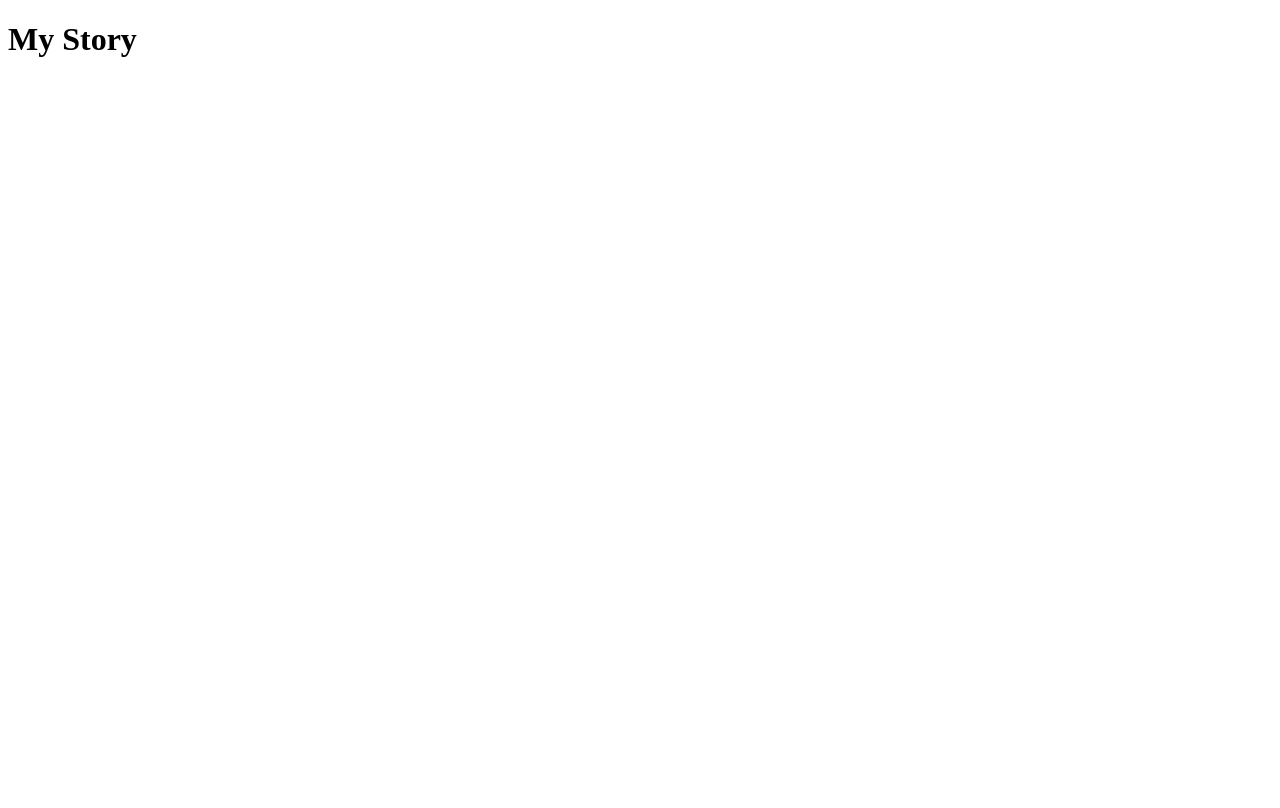
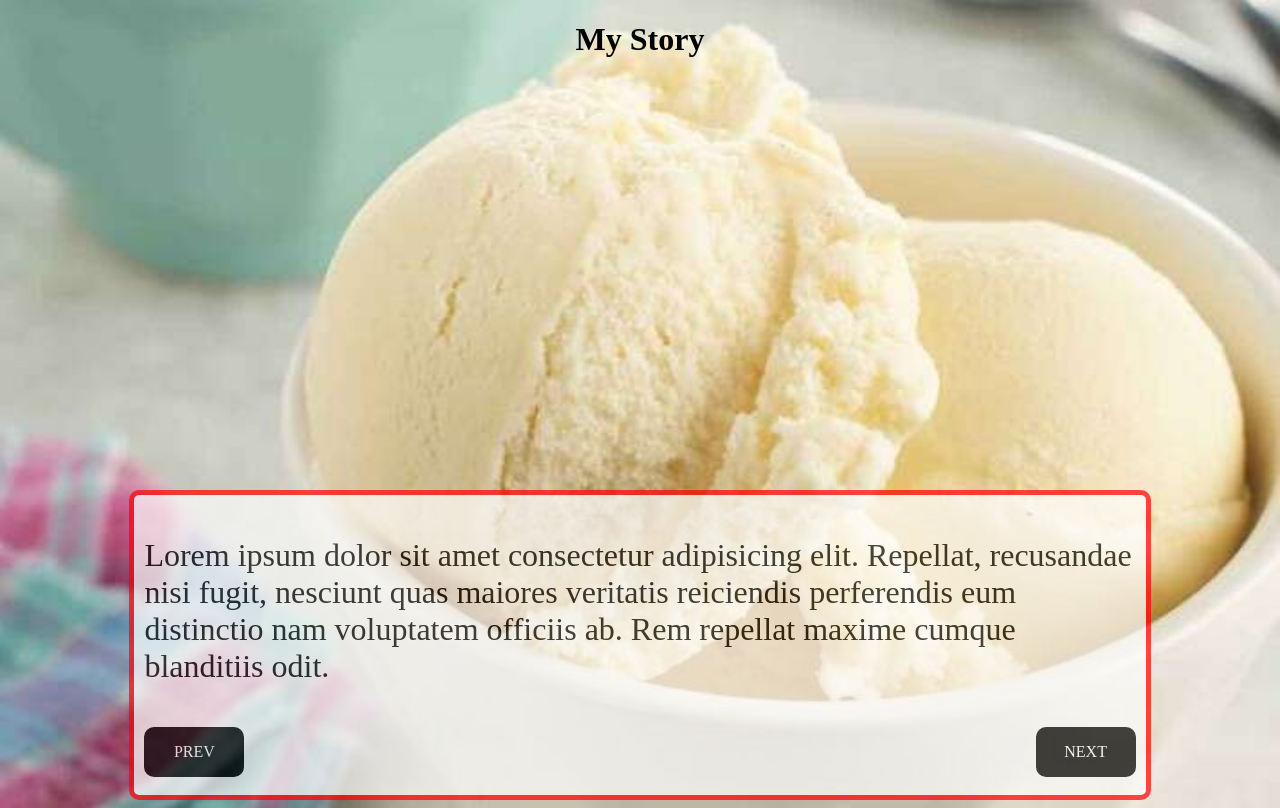
Before and after one commit to kokoro0821/Story-Books, a plain HTML site: page Story1/index.html in a window 1280 px wide. Drawn offline with Linux system fonts and the light colour scheme.

Commit message:
first page complete

```diff
--- a/Story1/index.html
+++ b/Story1/index.html
@@ -3,6 +3,7 @@
 <head>
     <meta charset="UTF-8">
     <meta name="viewport" content="width=device-width, initial-scale=1.0">
+    <link rel="stylesheet" href="style.css">
     <title>Story1</title>
 </head>
 <body>
@@ -12,10 +13,10 @@
     <main>
         <section>
             <div class="section-content">
-                <p></p>
+                <p>Lorem ipsum dolor sit amet consectetur adipisicing elit. Repellat, recusandae nisi fugit, nesciunt quas maiores veritatis reiciendis perferendis eum distinctio nam voluptatem officiis ab. Rem repellat maxime cumque blanditiis odit.</p>
                 <div class="content-link">
-                    <a href=""></a>
-                    <a href=""></a>
+                    <a href="">PREV</a>
+                    <a href="">NEXT</a>
                 </div>
             </div>
         </section>
--- a/Story1/style.css
+++ b/Story1/style.css
@@ -1,3 +1,53 @@
+body {
+    background: url("4163-3-large.jpg") no-repeat;
+    background-size: cover;
+}
 header h1{
     text-align: center;
 }
+
+main{
+    height: 90vh;
+    display: flex;
+    align-items: flex-end;
+}
+
+main section{
+    border:5px red solid;
+    height: 300px;
+    width: 80%;
+    margin: 0 auto;
+    background-color: white;
+    opacity: 0.7;
+    border-radius: 10px;
+}
+
+main section .section-content p{
+    padding: 10px;
+    font-size: 32px;
+}
+
+main section .content-link{
+    display: flex;
+    justify-content: space-between;
+    align-items: flex-end;
+}
+
+main section .content-link a{
+    height: 50px;
+    width: 100px;
+    border-radius: 10px;
+    color: white;
+    background-color: black;
+    text-decoration: none;
+    margin: 0 10px;
+    opacity: 1;
+    display: flex;
+    align-items: center;
+    justify-content: center;
+}
+
+main section .content-link a:hover{
+    background-color: wheat;
+    color: black;
+}
```
Also changed, not shown: index.html (+3 -1 lines), Story1/4163-3-large.jpg (added).
